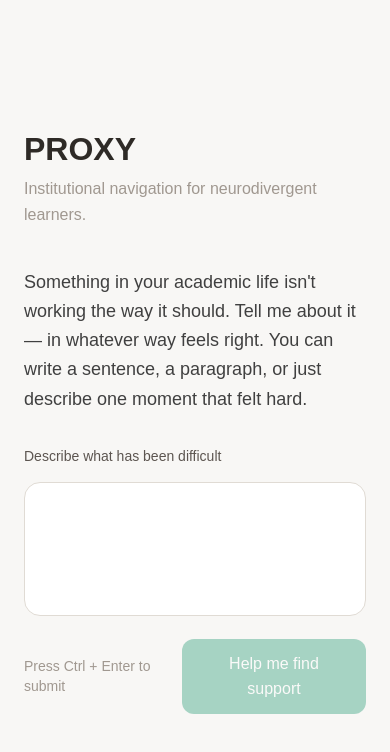
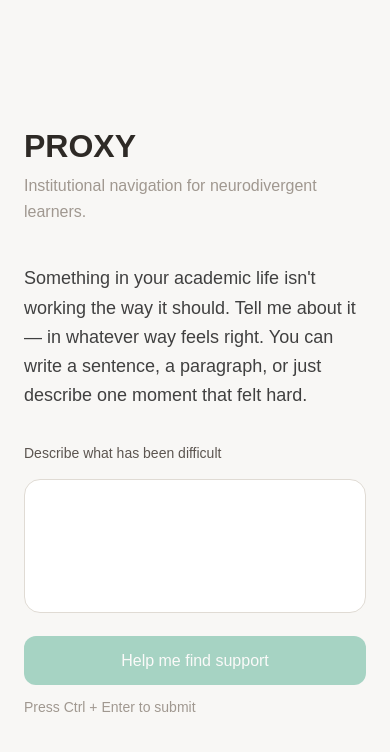
Before and after one commit to oladapo-elegbede/Proxy, a Next.js app: page /intake in a window 390 px wide. Shown: the top 752 px of the page. Built offline with nearby package versions, Linux system fonts and the light colour scheme.

Commit message:
responsive: intake input - stack on mobile, full width button

```diff
--- a/components/intake/IntakeInput.tsx
+++ b/components/intake/IntakeInput.tsx
@@ -66,23 +66,21 @@ export function IntakeInput({ onSubmit, isDisabled }: IntakeInputProps) {
           aria-required="true"
           maxLength={2000}
           rows={4}
-          className="w-full resize-none rounded-card border border-neutral-200 bg-white px-5 py-4 text-body text-neutral-800 focus:border-primary-500 focus:outline-none focus:ring-2 focus:ring-primary-100 disabled:opacity-50 transition-colors duration-fast"
+          className="w-full resize-none rounded-card border border-neutral-200 bg-white px-4 py-4 text-body text-neutral-800 focus:border-primary-500 focus:outline-none focus:ring-2 focus:ring-primary-100 disabled:opacity-50 transition-colors duration-fast"
         />
 
-        {/* Character count — visible and announced when near limit */}
         {isNearLimit && (
           <p
             id="char-count"
-            className="absolute bottom-3 right-4 text-sm text-muted"
+            className="absolute bottom-3 right-3 text-xs text-muted"
             aria-live="polite"
             aria-atomic="true"
           >
-            {remaining} characters remaining
+            {remaining} left
           </p>
         )}
       </div>
 
-      {/* Error message */}
       {isTooShort && (
         <p
           id="intake-error"
@@ -93,17 +91,17 @@ export function IntakeInput({ onSubmit, isDisabled }: IntakeInputProps) {
         </p>
       )}
 
-      {/* Hidden live region for character count announcement */}
       {isNearLimit && (
         <p className="sr-only" aria-live="polite" aria-atomic="true">
           {remaining} characters remaining
         </p>
       )}
 
-      <div className="flex items-center justify-between">
+      {/* Stack on mobile, side by side on sm+ */}
+      <div className="flex flex-col gap-3 sm:flex-row sm:items-center sm:justify-between">
         <p
           id="intake-hint"
-          className="text-sm text-neutral-400"
+          className="text-sm text-neutral-400 order-2 sm:order-1"
         >
           Press Ctrl + Enter to submit
         </p>
@@ -111,7 +109,7 @@ export function IntakeInput({ onSubmit, isDisabled }: IntakeInputProps) {
           onClick={handleSubmit}
           disabled={!isReady || isDisabled}
           aria-disabled={!isReady || isDisabled}
-          className="rounded-soft bg-primary-500 px-6 py-3 text-body font-medium text-white transition-colors duration-fast hover:bg-primary-600 disabled:opacity-40 disabled:cursor-not-allowed focus:outline-none focus:ring-2 focus:ring-primary-500 focus:ring-offset-2"
+          className="order-1 sm:order-2 w-full sm:w-auto rounded-soft bg-primary-500 px-6 py-3 text-body font-medium text-white transition-colors duration-fast hover:bg-primary-600 disabled:opacity-40 disabled:cursor-not-allowed focus:outline-none focus:ring-2 focus:ring-primary-500 focus:ring-offset-2"
         >
           {INTAKE_COPY.submitLabel}
         </button>
```
